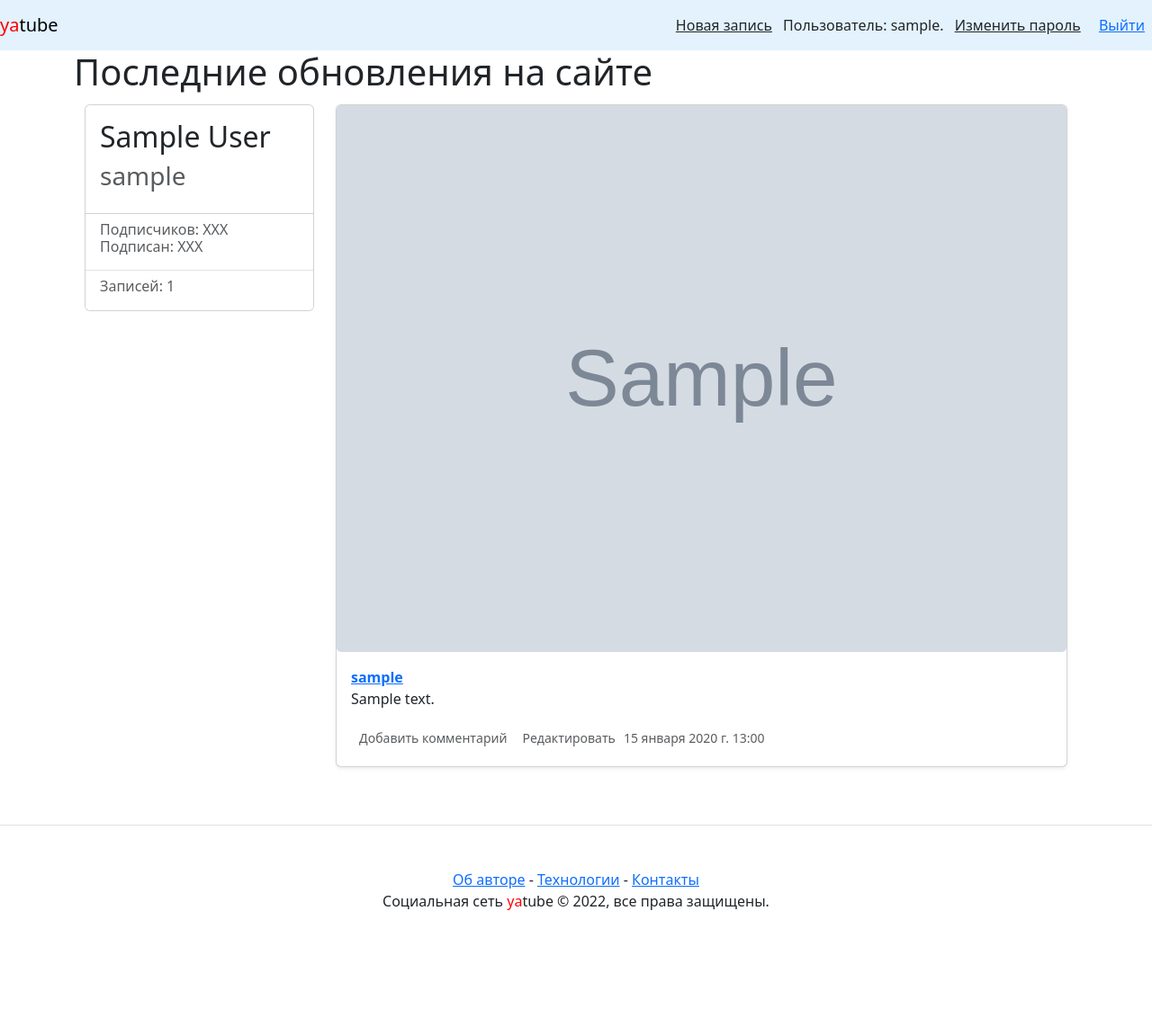
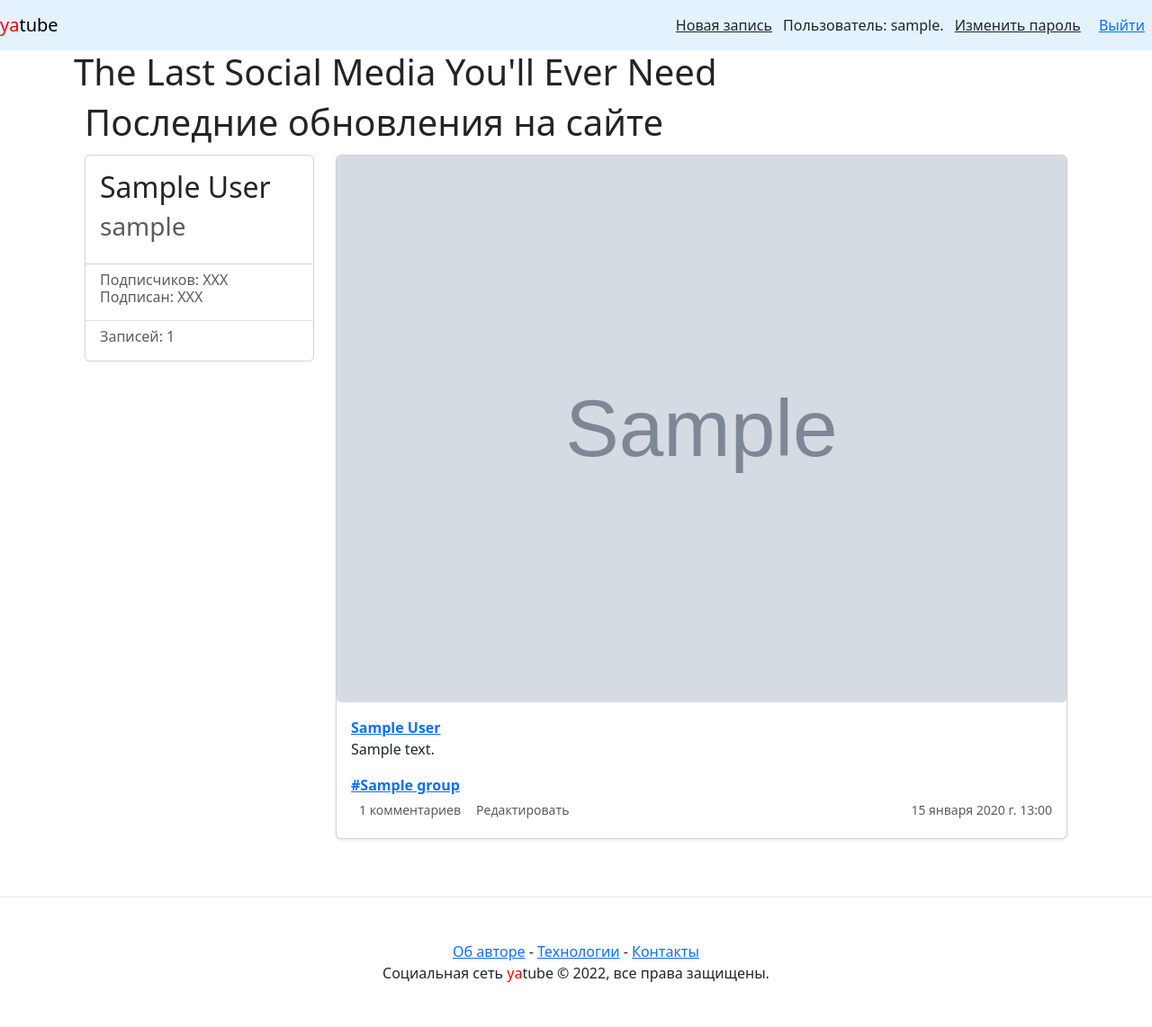
Before and after one commit to udinilya/yatube, a Django app: a page that uses templates/profile.html in a window 1280 px wide. Shown: the whole page at 90% size. Before the commit the page ends 1012 px from the top, so only its background shows below. Run offline with Django 4.2, Linux system fonts and the light colour scheme; tables that the repository leaves empty hold one stand-in row (values such as "Sample post"); grey boxes marked "Sample" are stand-in pictures; some libraries are stand-ins or nearby versions.

Commit message:
templates refactoring

```diff
--- a/posts/urls.py
+++ b/posts/urls.py
@@ -8,6 +8,6 @@ urlpatterns = [
     path('<str:username>/<int:post_id>/edit/', views.post_edit, name='post_edit'),
     path('<str:username>/<int:post_id>/comment/', views.add_comment, name='add_comment'),
     path('morning/', views.morning),
-    path('group/<slug>/', views.group_posts),
+    path('group/<slug>/', views.group_posts, name='group'),
     path('new/', views.new_post, name='new_post'),
 ]
--- a/posts/views.py
+++ b/posts/views.py
@@ -62,9 +62,10 @@ def profile(request, username):
 def post_view(request, username, post_id):
     user = get_object_or_404(User, username=username)
     post = get_object_or_404(Post, author=user, id=post_id)
+    post_list = Post.objects.filter(author=user).order_by('-pub_date').all()
     comments = post.comments.order_by('-created').all()
     form = CommentForm()
-    return render(request, 'post.html', {'post': post, 'comments': comments, 'form': form})
+    return render(request, 'post.html', {'post': post, 'comments': comments, 'form': form, 'post_list': post_list})
 
 
 def post_edit(request, username, post_id):
--- a/templates/comments.html
+++ b/templates/comments.html
@@ -1,5 +1,6 @@
 {% load user_filters %}
 
+<!-- Вывод формы для комментариев -->
 {% if user.is_authenticated %}
 <div class="card my-4">
     <form
@@ -19,7 +20,7 @@
 </div>
 {% endif %}
 
-<!-- Комментарии -->
+<!-- Вывод списка комментариев -->
 {% for item in items %}
 <div class="media mb-4">
 <div class="media-body">
--- /dev/null
+++ b/templates/post_item.html
@@ -0,0 +1,51 @@
+<div class="card mb-3 mt-1 shadow-sm">
+
+    <!-- Отображение картинки -->
+    {% load thumbnail %}
+    {% thumbnail post.image "960x339" crop="center" upscale=True as im %}
+    <img class="card-img" src="{{ im.url }}" />
+    {% endthumbnail %}
+
+    <!-- Отображение текста поста -->
+    <div class="card-body">
+        <p class="card-text">
+            <!-- Ссылка на автора через @ -->
+            <a name="post_{{ post.id }}" href="{% url 'profile' post.author.username %}">
+                <strong class="d-block text-gray-dark">{{ post.author.get_full_name }} </strong>
+            </a>
+            {{ post.text|linebreaksbr }}
+        </p>
+
+        <!-- Если пост относится к сообществу, то отобразим ссылку на него через # -->
+        {% if post.group %}
+        <a class="card-link muted" href="{% url 'group' post.group.slug %}">
+            <strong class="d-block text-gray-dark">#{{ post.group.title }}</strong>
+        </a>
+        {% endif %}
+
+        <!-- Отображение ссылки на комментарии -->
+        <div class="d-flex justify-content-between align-items-center">
+            <div class="btn-group">
+                <a class="btn btn-sm text-muted" href="{% url 'post' post.author.username post.id %}"
+                   role="button">
+                    {% if post.comments.exists %}
+                    {{ post.comments.count }} комментариев
+                    {% else %}
+                    Добавить комментарий
+                    {% endif %}
+                </a>
+
+                <!-- Ссылка на редактирование поста для автора -->
+                {% if user == post.author %}
+                <a class="btn btn-sm text-muted"
+                   href="{% url 'post_edit' post.author.username post.id %}" role="button">
+                    Редактировать
+                </a>
+                {% endif %}
+            </div>
+
+            <!-- Дата публикации поста -->
+            <small class="text-muted">{{ post.pub_date }}</small>
+        </div>
+    </div>
+</div>
--- a/templates/profile.html
+++ b/templates/profile.html
@@ -1,10 +1,11 @@
 {% extends 'base.html' %}
+{% block title %}Последние обновления на сайте{% endblock %}
 
-{% block title %}Последние обновления на сайте{% endblock %}
-{% block header %}Последние обновления на сайте{% endblock %}
 {% block content %}
 
 <main role="main" class="container">
+    <h1>Последние обновления на сайте</h1>
+
     <div class="row">
         <div class="col-md-3 mb-3 mt-1">
             <div class="card">
@@ -35,34 +36,15 @@
 
         <div class="col-md-9">
 
-              {% for post in page %}
-                <div class="card mb-3 mt-1 shadow-sm">
-                {% load thumbnail %}
-                    {% thumbnail post.image '960x339' crop="center" upscale=True as im %}
-                        <img class="card-img" src="{{ im.url }}">
-                    {% endthumbnail %}
-                    <div class="card-body">
-                        <p class="card-text">
-                            <a href= "/{{ user.username }}">
-                            <strong class="d-block text-gray-dark">{{ user.username }}</strong></a>
-        {{ post.text|linebreaksbr }}</p>
-        {% if not forloop.last %}<hr>{% endif %}
-                            <div class="d-flex justify-content between align-items-center">
-                                <div class="btn-group">
-                                <a class="btn btn-sm text-muted"
-                                href="/{{ user.username }}/{{ post.id }}" role="button">Добавить комментарий</a>
-                                <a class="btn btn-sm text-muted"
-                                href="/{{ user.username }}/{{ post.id }}/edit" role="button">Редактировать</a>
-                            </div>
-                            <small class="text-muted">{{ post.pub_date }}</small>
-                            </div>
-                  </div>
-                </div>
+         <!-- Вывод ленты записей -->
+         {% for post in page %}
+{% include "post_item.html" with post=post %}
          {% endfor %}
+
         </div>
     </div>
 
-{% if page.has_other_pages %}
+        {% if page.has_other_pages %}
             {% include 'paginator.html' with items=page paginator=paginator %}
         {% endif %}
 
```
Also changed, not shown: templates/group.html (+11 -18 lines), templates/index.html (+10 -17 lines), templates/post.html (+8 -25 lines), tests/test_profile.py (+3 -3 lines).
